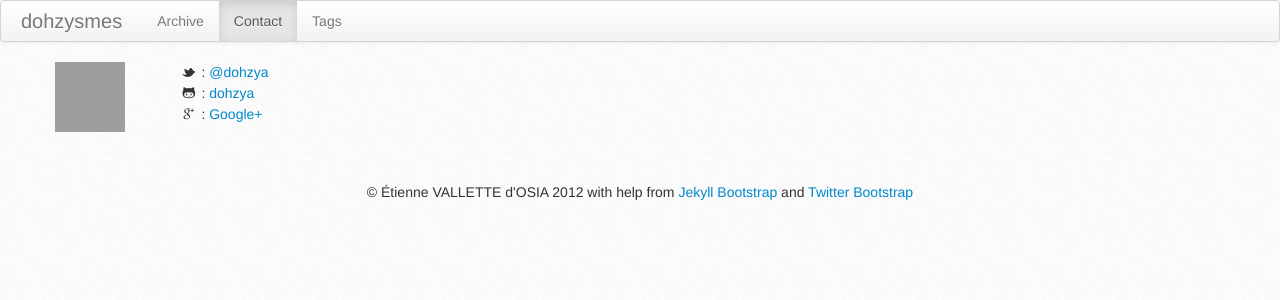
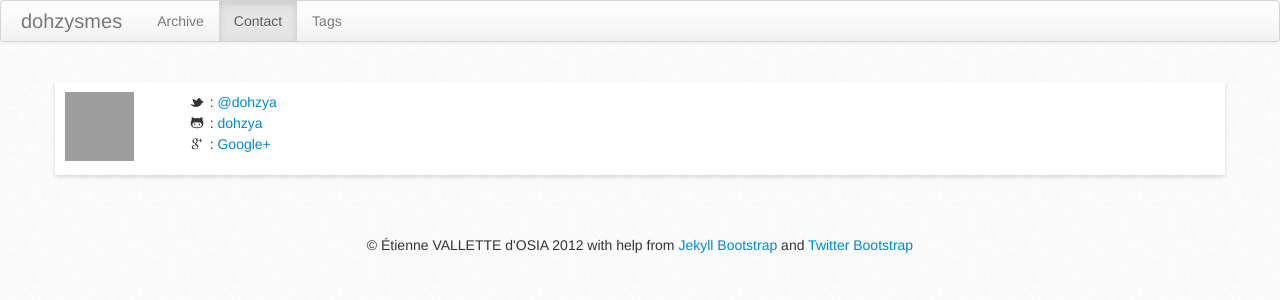
Before and after one commit to dohzya/dohzya.com, a Jekyll site: the page built from contact.html, in a window 1280 px wide. Shown: the top 300 px of the page. Built offline with Jekyll 4.4.1, drawn with Linux system fonts in a browser that asks for light colours; grey boxes are pictures that could not be loaded.

Commit message:
style: Improve contacts

```diff
--- a/assets/css/style.css
+++ b/assets/css/style.css
@@ -49,7 +49,7 @@ body {
 
 }
 
-.post {
+.post, #contacts {
   -webkit-box-shadow: 0 2px 4px rgba(0, 0, 0, 0.15);
      -moz-box-shadow: 0 2px 4px rgba(0, 0, 0, 0.15);
        -o-box-shadow: 0 2px 4px rgba(0, 0, 0, 0.15);
@@ -63,6 +63,11 @@ body {
        -o-box-sizing: border-box;
           box-sizing: border-box;
   /*background: url("/assets/img/extra_clean_paper.png");*/
+}
+
+#contacts {
+  padding: 10px;
+  background-color: white;
 }
 
 .post-header {
--- a/contact.html
+++ b/contact.html
@@ -6,11 +6,13 @@ group: navigation
 ---
 {% include JB/setup %}
 
+<div class="content">
+  <div class="row-fluid">
+    <div class="span12">
+      <div id="contacts">
         <div class="row-fluid">
           <div class="span1">
-    <p>
             <img src="http://www.gravatar.com/avatar/e257c17034ca33ea3f75574f6b22e402.png" alt="avatar" />
-    </p>
           </div>
           <div class="span11">
             <ul class="contact">
@@ -26,3 +28,7 @@ group: navigation
           </ul>
           </div>
         </div>
+      </div>
+    </div>
+  </div>
+</div>
```
Lines whose indentation alone changed are shown as unchanged.
